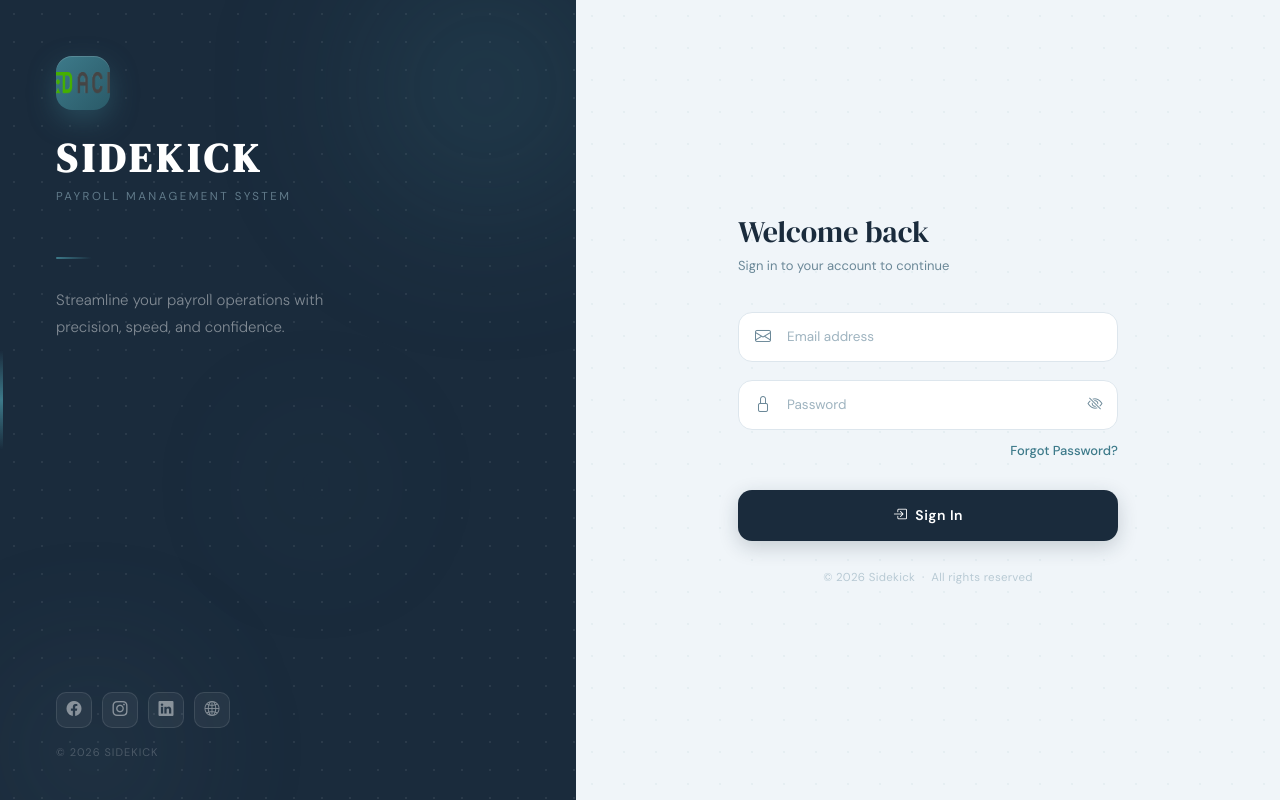
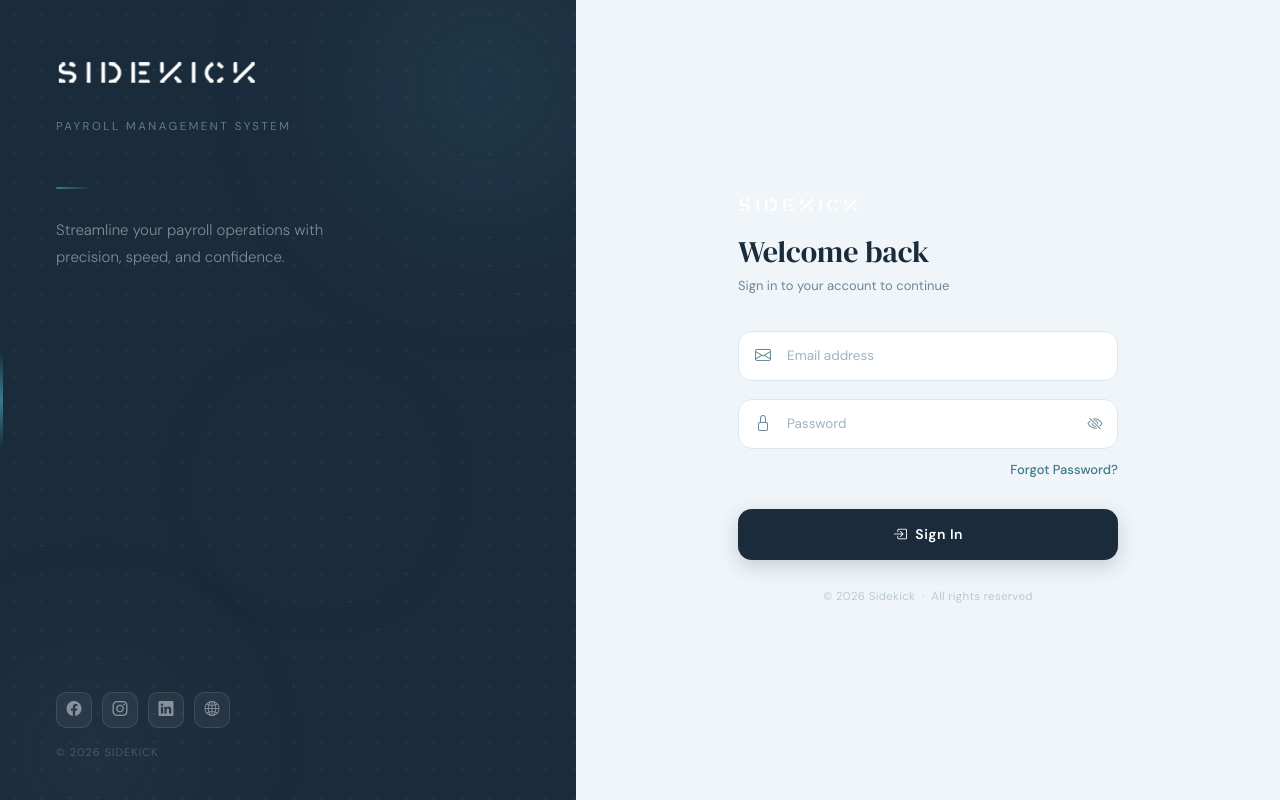
Before and after one commit to Sidekick1012/Sidekick_SallarySlip_Generator, a Flask app: page /login in a window 1280 px wide. Run offline with Flask 3, Linux system fonts and the light colour scheme.

Commit message:
jjjjjjjjjjjjjjj

```diff
--- a/templates/base.html
+++ b/templates/base.html
@@ -16,15 +16,10 @@
 <div class="sidebar" id="sidebar">
   <div class="sidebar-brand">
     <div class="brand-logo">
-      <img src="/assets/logo/logo.png" alt="DACI Logo" onerror="this.style.display='none'; this.nextElementSibling.style.display='block';">
+      <img src="/assets/logo/Logo@200-white.png" alt="Sidekick Logo" style="max-width: 140px; height: auto;" onerror="this.style.display='none'; this.nextElementSibling.style.display='block';">
       <div style="display:none;">
-        <div class="brand-icon"><i class="bi bi-briefcase-fill"></i></div>
         <div class="brand-name">SIDEKICK</div>
       </div>
-    </div>
-    <div class="brand-info">
-      <div class="brand-name">SIDEKICK</div>
-      <div class="brand-sub">Payroll System</div>
     </div>
   </div>
 
--- a/templates/login.html
+++ b/templates/login.html
@@ -380,11 +380,10 @@
     <div class="left-accent-line"></div>
 
     <div class="brand-lockup">
-      <div class="brand-icon">
-        <img src="/assets/logo/logo.png" alt="DACI Logo" style="width: 100%; height: 100%; object-fit: contain;" onerror="this.style.display='none'; this.nextElementSibling.style.display='block';">
-        <i class="bi bi-briefcase-fill" style="display:none;"></i>
+      <div class="brand-logo" style="margin-bottom: 30px;">
+        <img src="/assets/logo/Logo@200-white.png" alt="Sidekick Logo" style="max-width: 200px; height: auto;" onerror="this.style.display='none'; this.nextElementSibling.style.display='block';">
+        <div style="display:none; color: white; font-family: 'DM Serif Display', serif; font-size: 32px; letter-spacing: 4px;">SIDEKICK</div>
       </div>
-      <div class="brand-name">SIDEKICK</div>
       <div class="brand-tagline">Payroll Management System</div>
       <div class="panel-divider"></div>
       <p class="panel-caption">Streamline your payroll operations with precision, speed, and confidence.</p>
@@ -406,6 +405,10 @@
     <div class="login-form-wrap">
 
       <div class="form-heading">
+        <!-- Small logo for the form side -->
+        <img src="/assets/logo/Logo@200-white.png" alt="Sidekick Logo"
+             style="max-width: 120px; height: auto; margin-bottom: 20px; filter: brightness(0) saturate(100%) invert(13%) sepia(18%) forum(42%) saturate(1034%) hue-rotate(174deg) brightness(96%) contrast(92%);"
+             onerror="this.style.display='none';">
         <h2>Welcome back</h2>
         <p>Sign in to your account to continue</p>
       </div>
```
Also changed, not shown: assets/logo/Logo@200-white.png (added).
